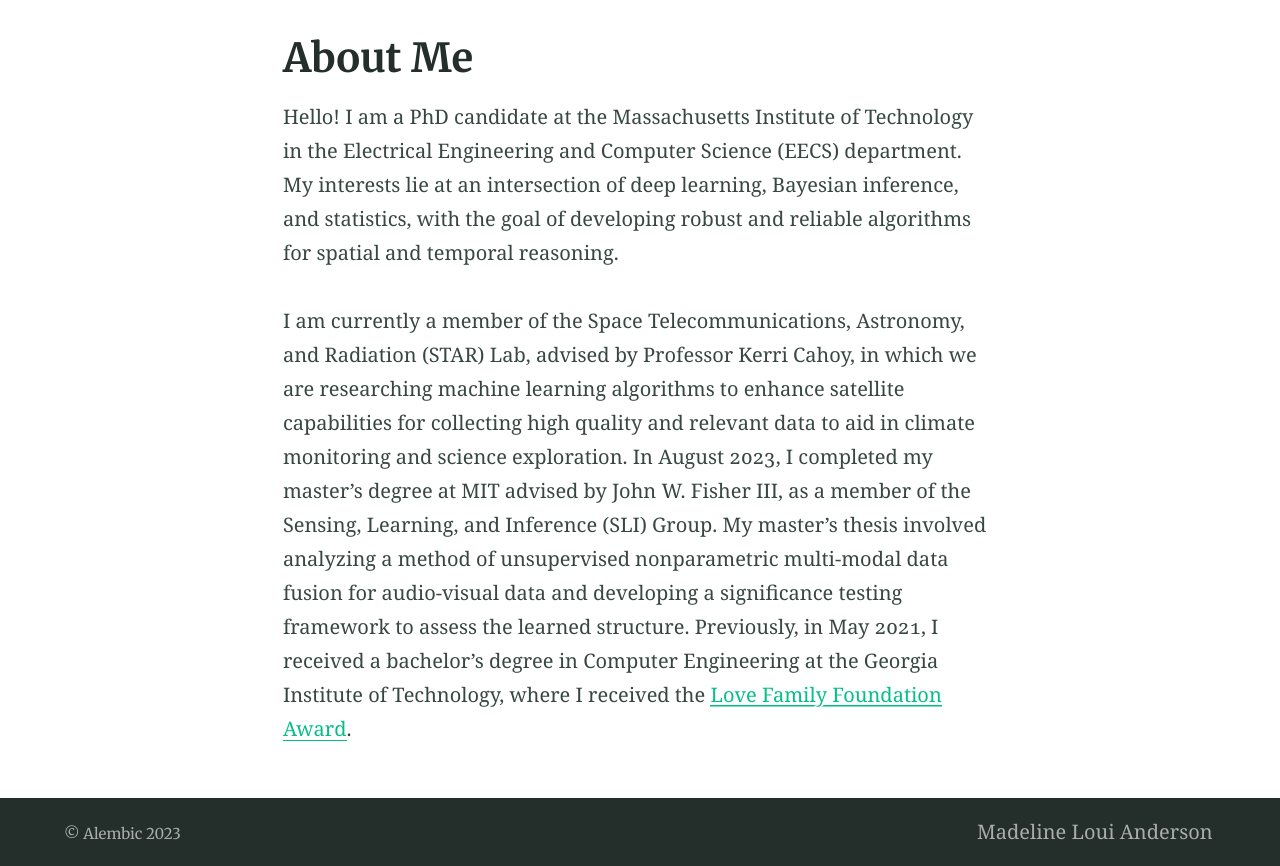
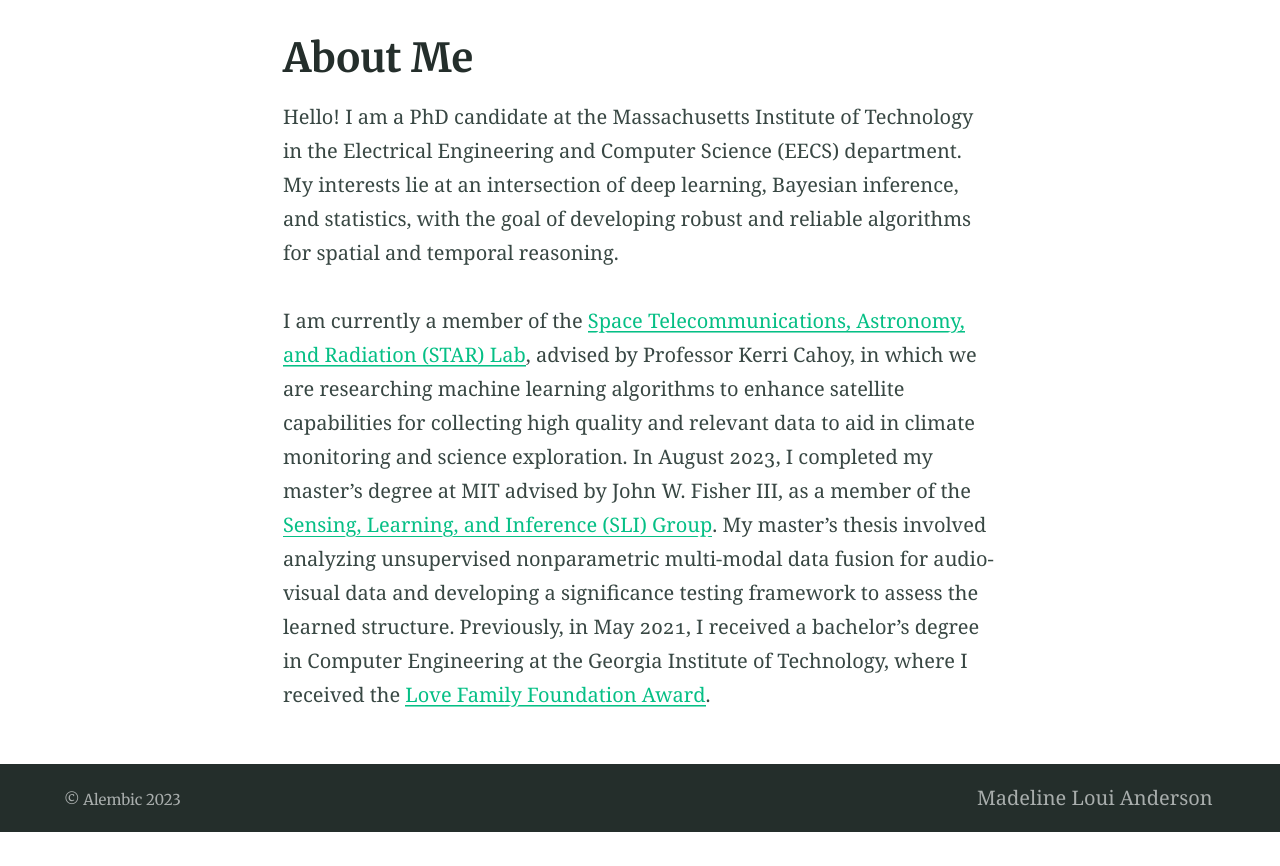
Before and after one commit to madelineloui/madelineloui.github.io, a Jekyll site: the page built from index.md, in a window 1280 px wide, cut to the strip 412-1278 px from the top of the page. Built offline with Jekyll 4.4.1, drawn with Linux system fonts in a browser that asks for light colours; after the commit the page ends 1244 px from its top, so only the background shows below that.

Commit message:
Update index.md

```diff
--- a/index.md
+++ b/index.md
@@ -7,4 +7,4 @@ feature_image: /images/scene.png
 
 Hello! I am a PhD candidate at the Massachusetts Institute of Technology in the Electrical Engineering and Computer Science (EECS) department. My interests lie at an intersection of deep learning, Bayesian inference, and statistics, with the goal of developing robust and reliable algorithms for spatial and temporal reasoning.
 
-I am currently a member of the Space Telecommunications, Astronomy, and Radiation (STAR) Lab, advised by Professor Kerri Cahoy, in which we are researching machine learning algorithms to enhance satellite capabilities for collecting high quality and relevant data to aid in climate monitoring and science exploration. In August 2023, I completed my master's degree at MIT advised by John W. Fisher III, as a member of the Sensing, Learning, and Inference (SLI) Group. My master's thesis involved analyzing a method of unsupervised nonparametric multi-modal data fusion for audio-visual data and developing a significance testing framework to assess the learned structure. Previously, in May 2021, I received a bachelor's degree in Computer Engineering at the Georgia Institute of Technology, where I received the [Love Family Foundation Award](https://loveaward.oue.gatech.edu/past-recipients/).
+I am currently a member of the [Space Telecommunications, Astronomy, and Radiation (STAR) Lab](https://starlab.mit.edu/), advised by Professor Kerri Cahoy, in which we are researching machine learning algorithms to enhance satellite capabilities for collecting high quality and relevant data to aid in climate monitoring and science exploration. In August 2023, I completed my master's degree at MIT advised by John W. Fisher III, as a member of the [Sensing, Learning, and Inference (SLI) Group](https://sli.csail.mit.edu/). My master's thesis involved analyzing unsupervised nonparametric multi-modal data fusion for audio-visual data and developing a significance testing framework to assess the learned structure. Previously, in May 2021, I received a bachelor's degree in Computer Engineering at the Georgia Institute of Technology, where I received the [Love Family Foundation Award](https://loveaward.oue.gatech.edu/past-recipients/).
```
